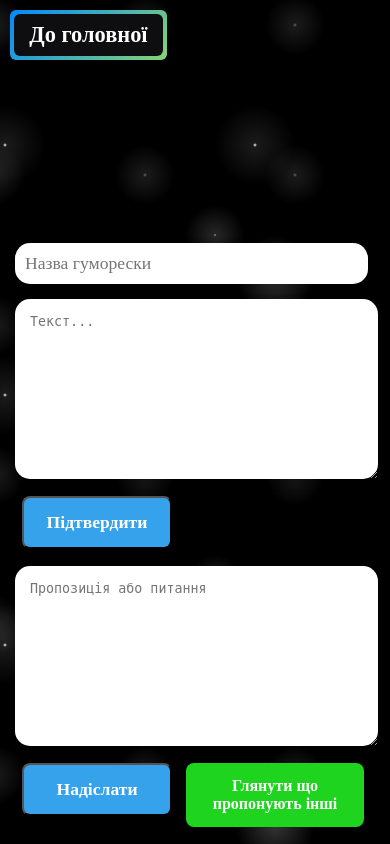
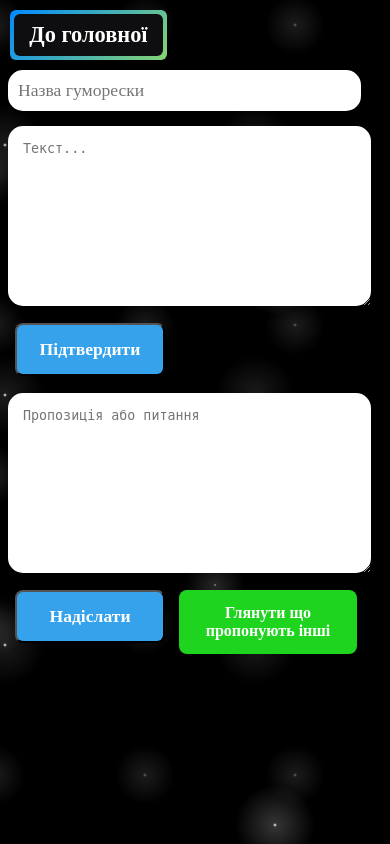
Before and after one commit to anonimus007-700/Anegdot, a Django app: page /poll/ in a window 390 px wide. Run offline with Django 4.2, Linux system fonts and the light colour scheme; some libraries are stand-ins or nearby versions.

Commit message:
Fixes css

```diff
--- a/anegdot/static/css/gumoresk.css
+++ b/anegdot/static/css/gumoresk.css
@@ -159,6 +159,7 @@
       margin-right: 0%;
     }
     .offer {
+      margin-top: 70px;
       margin-left: 0%;
       margin-right: 0%;
     }
--- a/anegdot/static/css/poll.css
+++ b/anegdot/static/css/poll.css
@@ -16,8 +16,7 @@
     flex-direction: row;
     position: absolute;
     bottom: 0;
-    left: 15px;
-    bottom: 10px;
+
 }
 
 .anecdot-input {
@@ -145,6 +144,8 @@
 @media only screen and (max-width: 768px) {
     .all {
         flex-direction: column;
+        top: 0;
+        margin-top: 70px;
     }
     .proposition {
         width: 100%;
```
